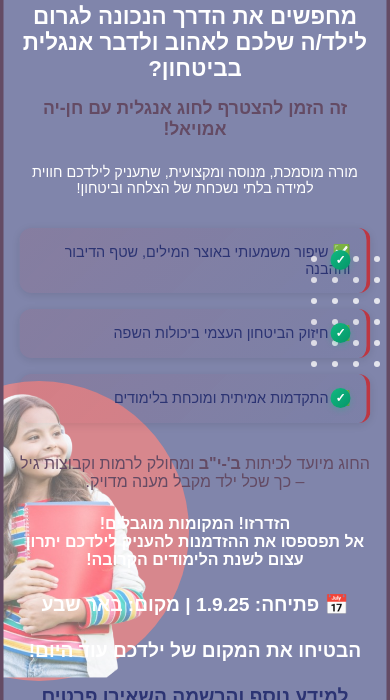
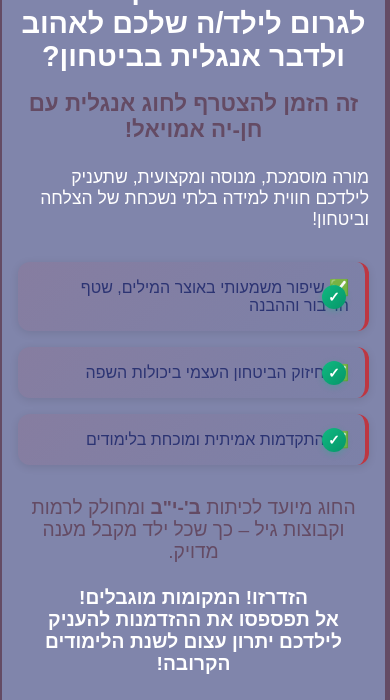
Before and after one commit to CalanitMadar/EnglishWithChenya, a plain HTML site: page index.html in a window 390 px wide. Shown: the part 144-844 px from the top of the page. Drawn offline with Linux system fonts and the light colour scheme.

Commit message:
update responsive

```diff
--- a/index.html
+++ b/index.html
@@ -4,6 +4,7 @@
     <meta charset="UTF-8">
     <title>הדף שלי</title>
     <link rel="stylesheet" href="style.css">
+    <meta name="viewport" content="width=device-width, initial-scale=1.0">
 </head>
 <body>
     <div class="container">
--- a/style.css
+++ b/style.css
@@ -316,82 +316,57 @@
 }
 
 /* רספונסיביות - נייד */
+/* רספונסיביות - נייד */
 @media (max-width: 480px) {
     .box-inside {
-        width: 90%;
+        width: 90%; /* קריטי: הגדרת רוחב ספציפית למובייל */
         padding: 1rem;
+        top: 20px; /* מיקום התוכן גבוה יותר */
+        position: relative; /* שינוי מ-absolute ל-relative */
+        transform: none; /* ביטול ה-transform כדי למנוע בעיות רינדור */
+        left: auto; /* ביטול המיקום משמאל */
     }
 
     .box-inside h1 {
-        font-size: 1.4rem;
+        font-size: 1.8rem;
     }
 
     .box-inside h2 {
-        font-size: 1.1rem;
+        font-size: 1.4rem;
+        color: #644b64; /* שינוי צבע לקריאות טובה יותר */
     }
 
-    .box-inside p {
-        font-size: 0.9rem;
-    }
-
-    .box-inside p.details {
-        font-size: 1rem;
-    }
-
-    .box-inside p.urgency {
-        font-size: 1rem;
+    .box-inside p, .box-inside ul {
+        font-size: 1.1rem;
+        text-align: right; /* יישור לימין לכל הטקסטים הרגילים */
     }
 
     .benefits li {
         padding: 1rem 1rem 1rem 2.5rem;
-        font-size: 0.9rem;
+        font-size: 1rem;
     }
 
-    .benefits li::before {
-        width: 20px;
-        height: 20px;
-        right: 1rem;
-        font-size: 12px;
-    }
-
-    .circle-and-girl-container {
-        width: 300px;
-        height: 300px;
-        left: 10%;
+    .circle-and-girl-container, .dots, .dots2 {
+        display: none; /* הסתרת אלמנטים מיותרים במובייל */
     }
 
     .circle-top {
-        width: 150px;
-        height: 150px;
-    }
-
-    .dots {
-        top: 20px;
-        left: 10px;
-        gap: 15px;
-    }
-
-    .dots2 {
-        top: 400px;
-        right: 10px;
-        gap: 15px;
-    }
-
-    .dot {
-        width: 6px;
-        height: 6px;
+        display: none; /* הסתרת העיגול העליון כדי לפנות עוד שטח */
     }
 
     .registration-form h2 {
-        font-size: 1.2rem;
+        font-size: 1.4rem;
+        color: #2c3473; /* צבע כהה וקריא */
     }
 
     .registration-form input {
-        font-size: 14px;
+        font-size: 1rem;
+        padding: 0.8rem;
     }
 
     .registration-form button {
-        font-size: 1rem;
+        font-size: 1.2rem;
+        padding: 1rem;
     }
 }
 
```
